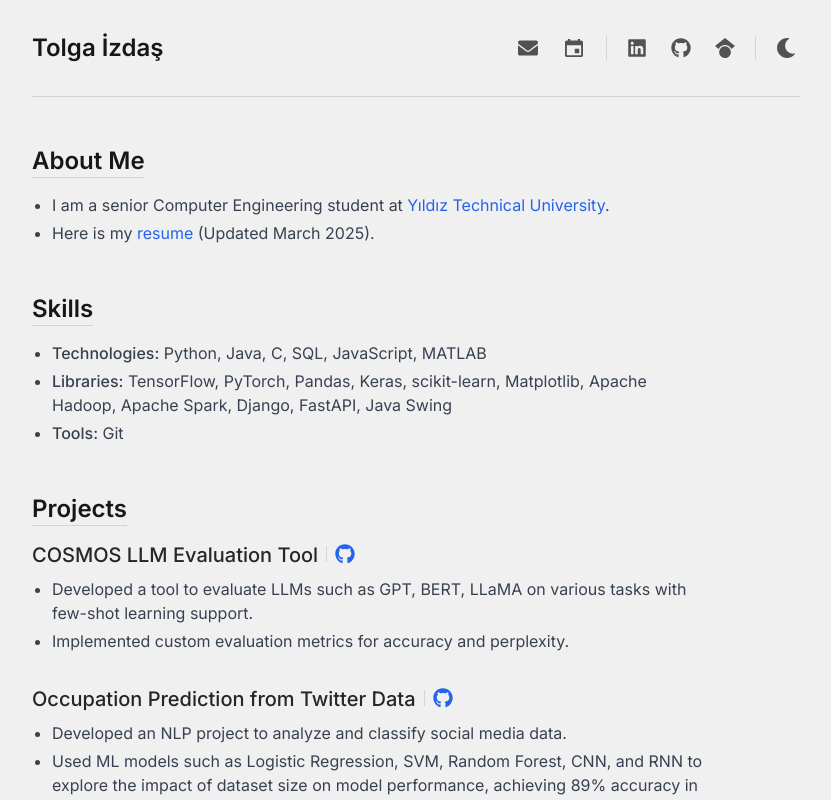
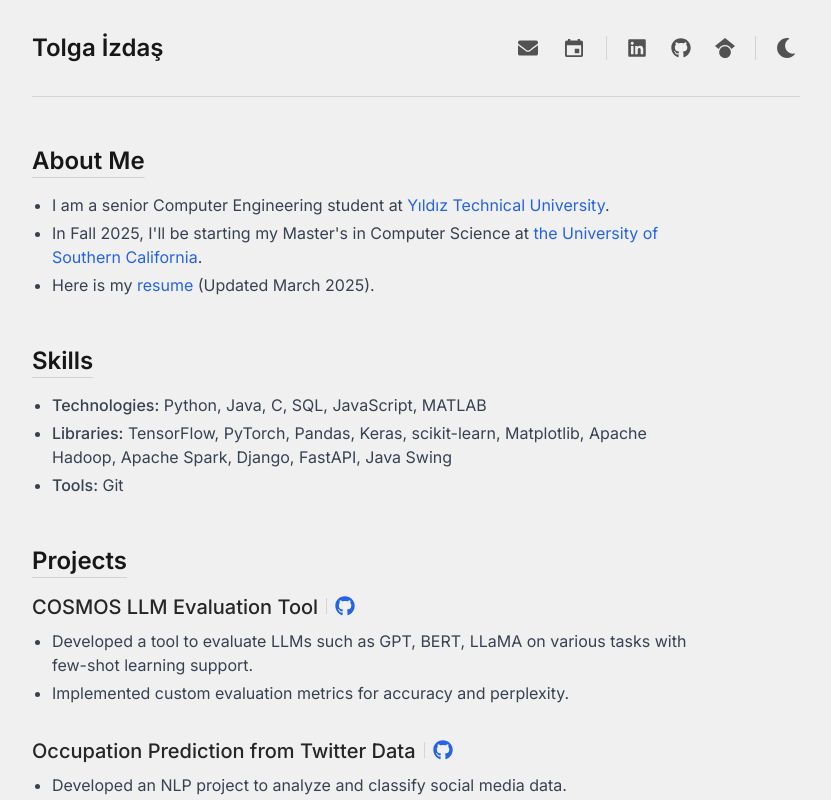
Before and after one commit to tolgaizdas/personal-website, a Next.js app: page / in a window 1280 px wide. Shown: the top 800 px of the page, without its empty margins (224-1055 px from the left). Built offline with nearby package versions, Linux system fonts and the light colour scheme.

Commit message:
added USC

```diff
--- a/src/app/sections.js
+++ b/src/app/sections.js
@@ -28,6 +28,10 @@
         `I am a senior Computer Engineering student at ${anchor(
           "https://www.yildiz.edu.tr/en",
           "Yıldız Technical University",
+        )}.`,
+        `In Fall 2025, I'll be starting my Master's in Computer Science at ${anchor(
+          "https://www.usc.edu/",
+          "the University of Southern California",
         )}.`,
         `Here is my ${anchor(
           "/tolgaizdas-cv.pdf",
```
